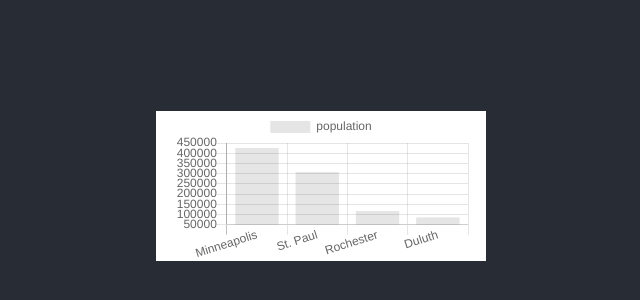
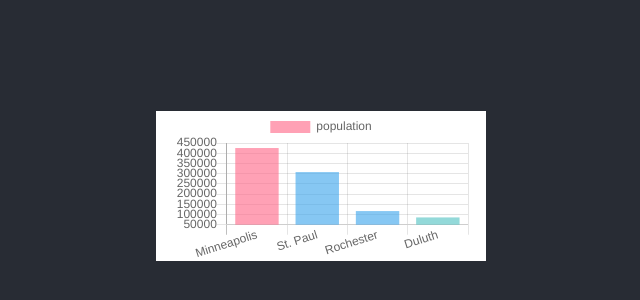
Before and after one commit to nicrpayne/chart-spike, a React (Create React App) app: page / in a window 1280 px wide. Shown: the part 214-514 px from the top of the page, without its empty margins (319-959 px from the left). Built offline with nearby package versions, Linux system fonts and the light colour scheme.

Commit message:
working on targeting clicking

```diff
--- a/src/App.js
+++ b/src/App.js
@@ -9,7 +9,9 @@ import 'bootstrap/dist/css/bootstrap.min.css';
 class App extends Component {
   render() {
     return (
+      <>
       <div className="App">
+        <>
         <header className="App-header">
           <ChartComponent />
           {/* <img src={logo} className="App-logo" alt="logo" />
@@ -25,8 +27,9 @@ class App extends Component {
             Learn React
           </a> */}
         </header>
-
+        </>
       </div>
+      </>
     );
   }
 }
--- a/src/components/ChartComponent.js
+++ b/src/components/ChartComponent.js
@@ -14,6 +14,11 @@ import 'bootstrap/dist/css/bootstrap.min.css';
 
 
 class ChartComponent extends Component {
+
+    state= {
+        barClick: '',
+    }
+
     componentDidMount() {
         let myChart = document.getElementById('myChart').getContext('2d');
         let testChart = new Chart(myChart, {
@@ -27,6 +32,15 @@ class ChartComponent extends Component {
                         307695,
                         116961,
                         85884
+                    ],
+
+                    // backgroundColor: 'green'
+                    backgroundColor: [
+                        'rgba(255, 99, 132, 0.6)',
+                        'rgba(54, 162, 235, 0.6)',
+                        'rgba(255, 206, 86 0.6',
+                        'rgba(75, 192, 192, 0.6)'
+
                     ]
 
                 }],
@@ -35,7 +49,22 @@ class ChartComponent extends Component {
             options: {}
         });
         console.log(testChart);
+
     }
+
+
+
+    handleClick = () => {
+        // console.log('bar Clicked!');
+
+            this.setState({
+                barClick: 'clicked'
+            })
+            console.log(this.state.barClick);
+
+    }
+
+
 
 
     render() {
@@ -43,17 +72,18 @@ class ChartComponent extends Component {
 
 
         return (
+                <body>
+                    <div className="container">
+                    <canvas
+                    onClick={() => this.handleClick()}
+                        // value='rgba(255, 99, 132, 0.6)'
+                    id="myChart"></canvas>
 
-            <>
 
-            <body>
-                <div className="container">
-                    <canvas id="myChart"></canvas>
+                    </div>
 
-                </div>
+                </body>
 
-            </body>
-            </>
         );
     }
 }
```
